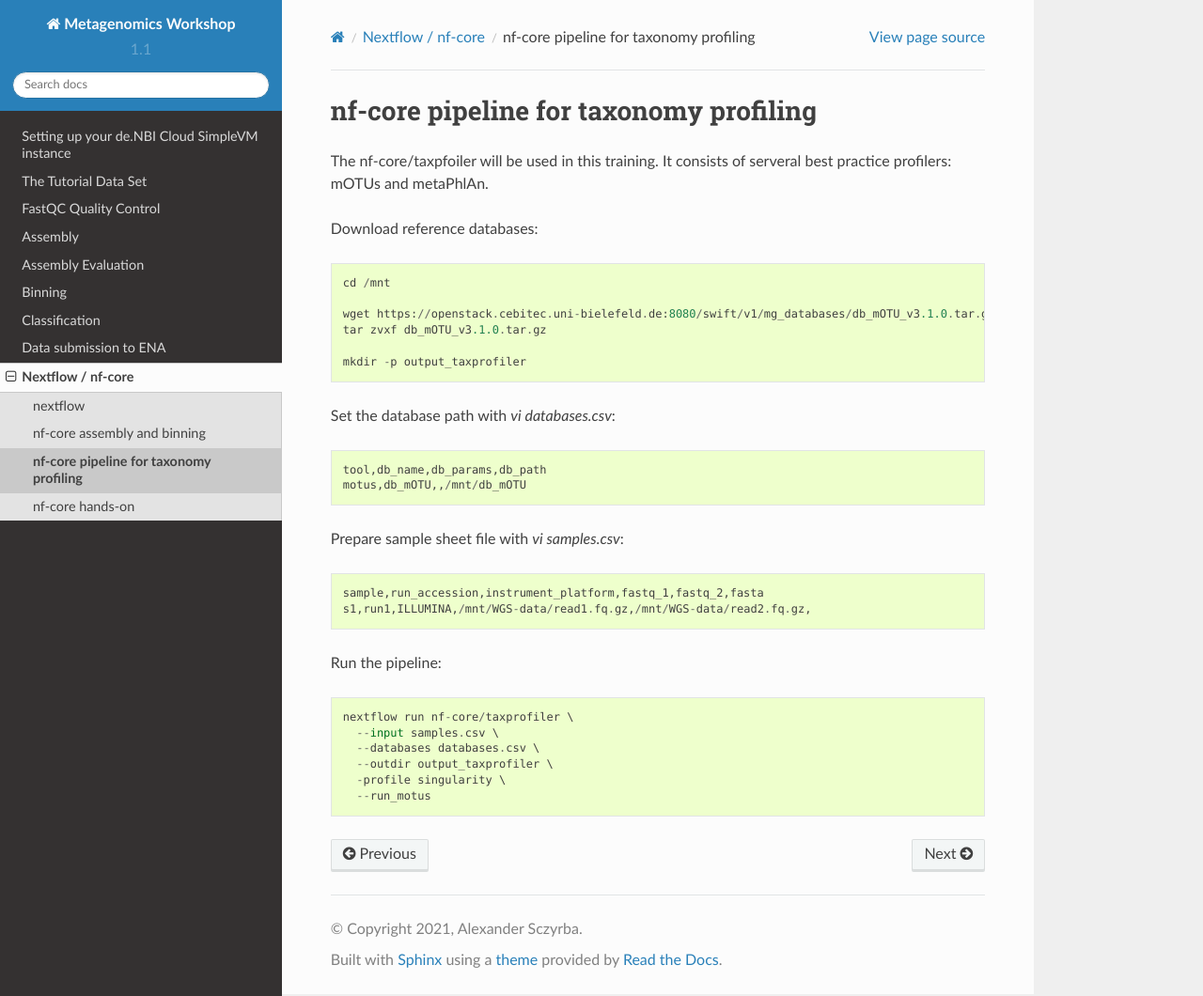
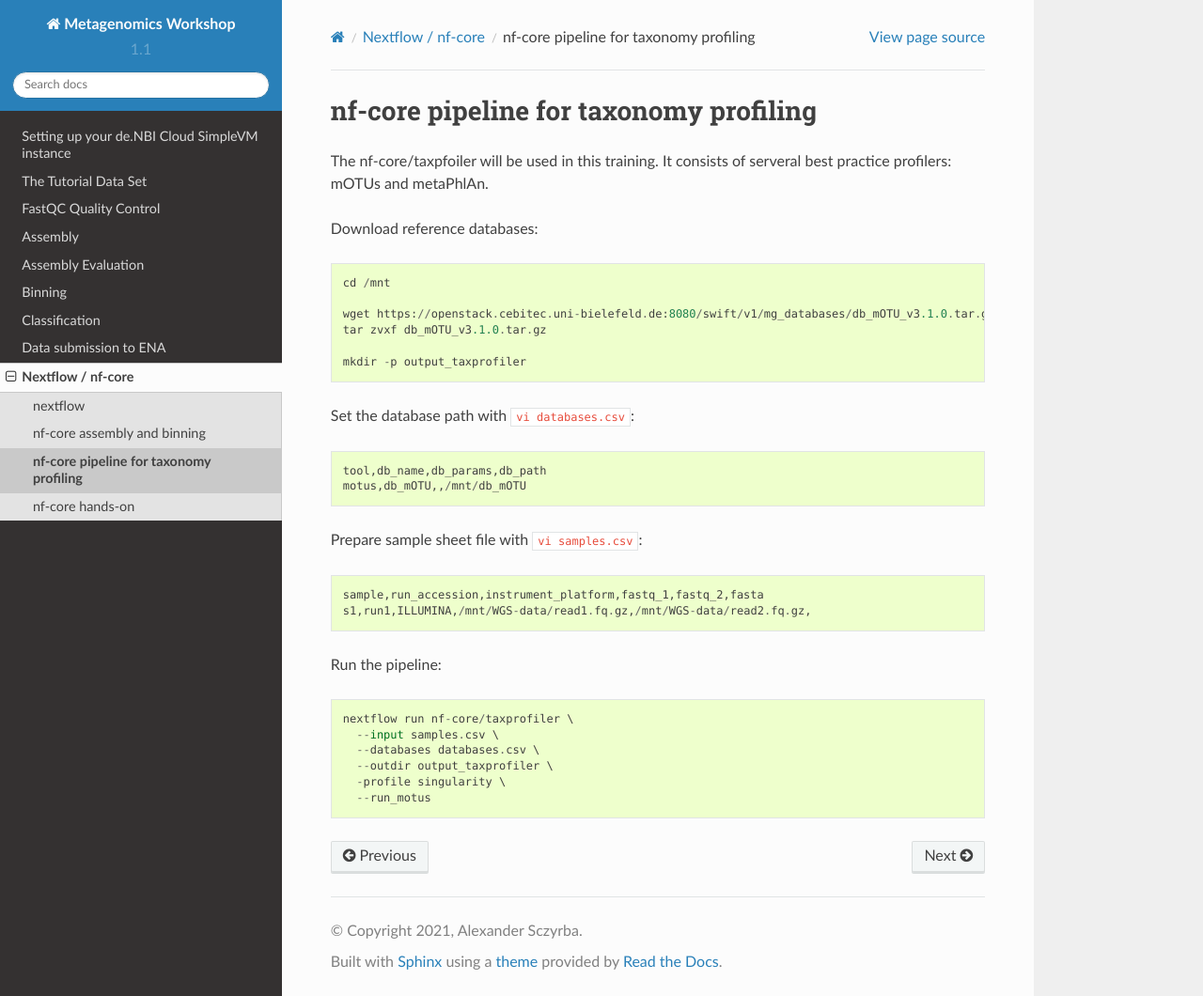
Before and after one commit to metagenomics/metagenomics-workshop, a Sphinx documentation site: the page built from docs/nextflow_nf_core/nf_core_profiling.rst, in a window 1280 px wide and 1060 px high. Shown: the whole window at 94% size. Built offline with Sphinx 7.4.7 and the Read the Docs theme 2.0.0, drawn with Linux system fonts in a browser that asks for light colours.

```diff
--- a/docs/nextflow_nf_core/nf_core_profiling.rst
+++ b/docs/nextflow_nf_core/nf_core_profiling.rst
@@ -12,12 +12,12 @@ Download reference databases::
 
   mkdir -p output_taxprofiler
 
-Set the database path with `vi databases.csv`::
+Set the database path with ``vi databases.csv``::
 
   tool,db_name,db_params,db_path
   motus,db_mOTU,,/mnt/db_mOTU
 
-Prepare sample sheet file with `vi samples.csv`::
+Prepare sample sheet file with ``vi samples.csv``::
 
   sample,run_accession,instrument_platform,fastq_1,fastq_2,fasta
   s1,run1,ILLUMINA,/mnt/WGS-data/read1.fq.gz,/mnt/WGS-data/read2.fq.gz,
```
